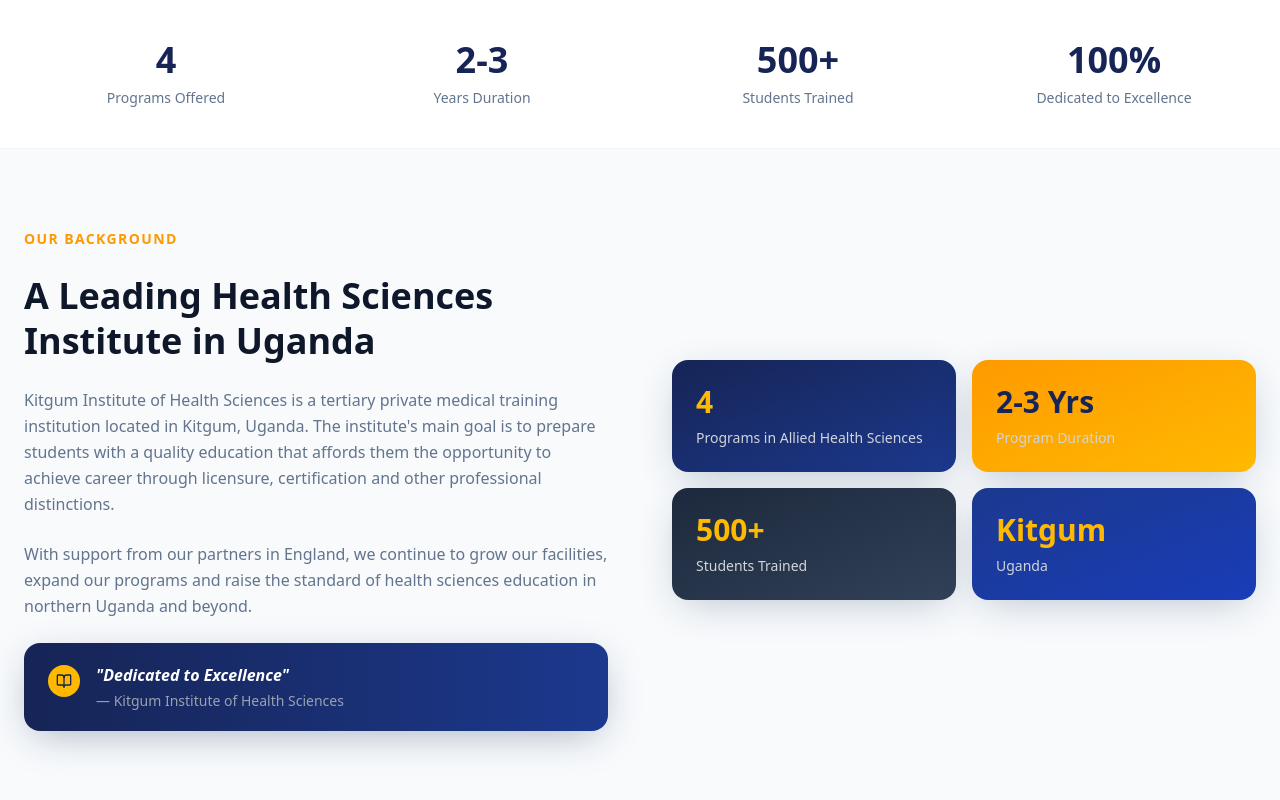
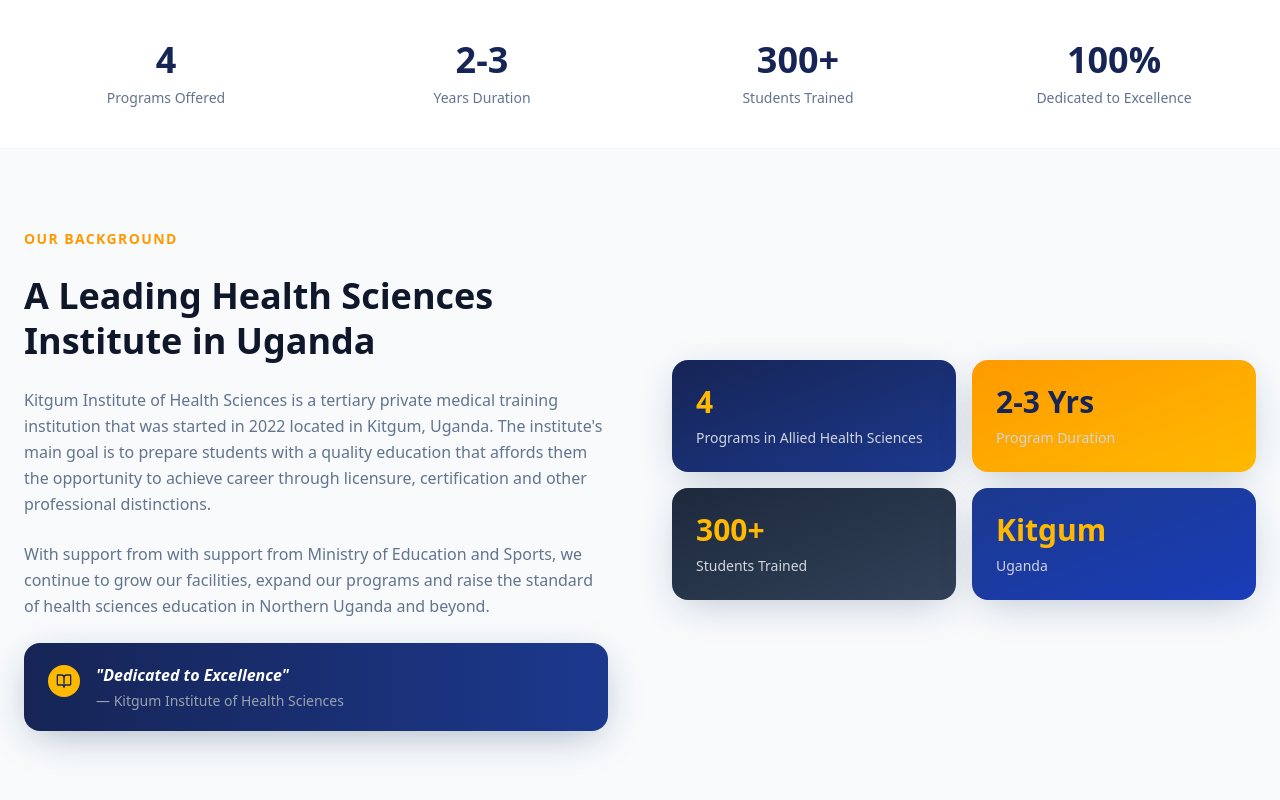
Before and after one commit to Anonymous2024-spec/khis_website, a React (Vite) app: page /about in a window 1280 px wide. Shown: the part 454-1254 px from the top of the page. Built offline with nearby package versions, Linux system fonts and the light colour scheme.

Commit message:
fix: modify background

```diff
--- a/index.html
+++ b/index.html
@@ -2,7 +2,7 @@
 <html lang="en">
   <head>
     <meta charset="UTF-8" />
-    <link rel="icon" type="image/png" href="/logo.png" />
+    <link rel="icon" type="image/png" href="/src/assets/logo.png" />
     <meta name="viewport" content="width=device-width, initial-scale=1.0" />
     <meta
       name="description"
--- a/src/pages/About.jsx
+++ b/src/pages/About.jsx
@@ -57,7 +57,7 @@
 const stats = [
   { value: "4", label: "Programs Offered" },
   { value: "2-3", label: "Years Duration" },
-  { value: "500+", label: "Students Trained" },
+  { value: "300+", label: "Students Trained" },
   { value: "100%", label: "Dedicated to Excellence" },
 ];
 
@@ -112,15 +112,16 @@
             </h2>
             <p className="text-slate-500 text-base leading-relaxed">
               Kitgum Institute of Health Sciences is a tertiary private medical
-              training institution located in Kitgum, Uganda. The institute's
+              training institution that was started in 2022 located in Kitgum, Uganda. The institute's
               main goal is to prepare students with a quality education that
               affords them the opportunity to achieve career through licensure,
               certification and other professional distinctions.
             </p>
             <p className="text-slate-500 text-base leading-relaxed">
-              With support from our partners in England, we continue to grow our
-              facilities, expand our programs and raise the standard of health
-              sciences education in northern Uganda and beyond.
+              With support from with support from Ministry of Education and
+              Sports, we continue to grow our facilities, expand our programs
+              and raise the standard of health sciences education in Northern
+              Uganda and beyond.
             </p>
             <div
               className="bg-gradient-to-r from-blue-950 to-blue-900 rounded-2xl px-6 py-5 flex items-start gap-4"
@@ -156,7 +157,7 @@
                 textColor: "text-blue-950",
               },
               {
-                value: "500+",
+                value: "300+",
                 label: "Students Trained",
                 gradient: "from-slate-800 to-slate-700",
                 textColor: "text-amber-400",
```
